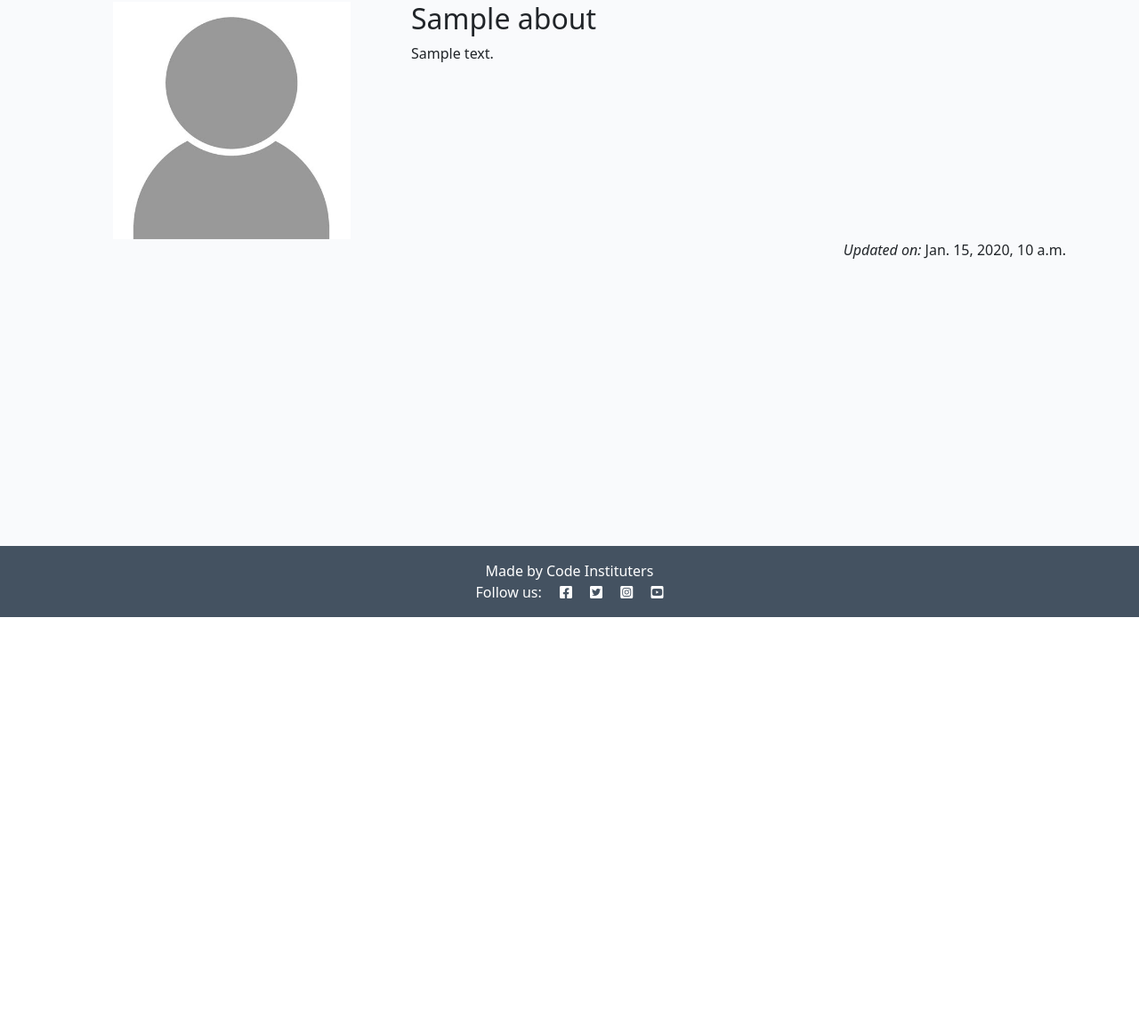
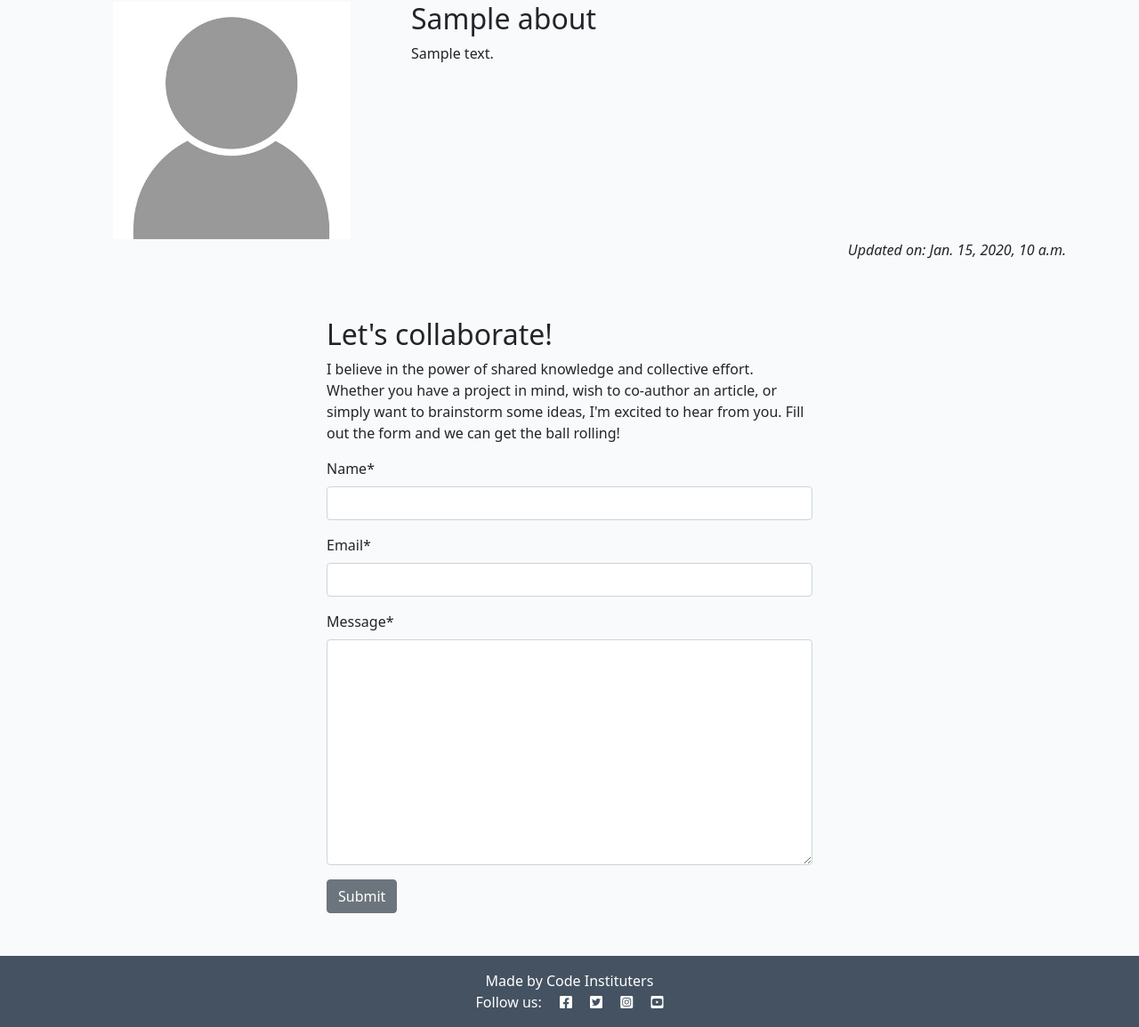
Before and after one commit to SummonerSkies/django-blog, a Django app: page /about/ in a window 1280 px wide. Shown: the part 106-1261 px from the top of the page at 89% size. Before the commit the page ends 800 px from the top, so only its background shows below. Run offline with Django 4.2, Linux system fonts and the light colour scheme; tables that the repository leaves empty hold one stand-in row (values such as "Sample post"); some libraries are stand-ins or nearby versions.

Commit message:
Added the form directly to the ABOUT page

```diff
--- /dev/null
+++ b/about/forms.py
@@ -0,0 +1,7 @@
+from .models import CollaborateRequest
+from django import forms
+
+class CollaborateForm(forms.ModelForm):
+    class Meta:
+        model = CollaborateRequest
+        fields = ('name', 'email', 'message')
--- a/about/models.py
+++ b/about/models.py
@@ -1,10 +1,22 @@
 from django.db import models
 
 # Create your models here.
+
+
 class About(models.Model):
     title = models.CharField(max_length=200)
+    updated_on = models.DateTimeField(auto_now=True)
     content = models.TextField()
-    updated_on = models.DateTimeField(auto_now=True)
 
     def __str__(self):
         return self.title
+
+
+class CollaborateRequest(models.Model):
+    name = models.CharField(max_length=200)
+    email = models.EmailField()
+    message = models.TextField()
+    read = models.BooleanField(default=False)
+
+    def __str__(self):
+        return f"Collaboration request from {self.name}"
--- a/about/templates/about/about.html
+++ b/about/templates/about/about.html
@@ -1,23 +1,42 @@
 {% extends 'base.html' %}
+{% load static %}
+{% load crispy_forms_tags %}
+
 {% block content %}
-{% load static %}
 <div class="container mt-5">
     <div class="row">
-        <div class="col-4 text-center">
+        <div class="col-12 col-md-4 text-center">
             <img src="{% static 'images/nobody.jpg' %}" width="75%">
         </div>
-        <div class="col-8">
-            <!-- Title goes between these h2 tags -->
-            <h2> {{ about.title }}</h2>
-            <!-- Content goes directly underneath this -->
-             {{ about.content | safe }}
+        <div class="col-12 col-md-8">
+            <h2>{{ about.title }}</h2>
+            {{ about.content | safe }}
         </div>
     </div>
     <div class="row">
         <div class="col text-right">
-            <!-- Updated on field goes in here -->
-            <p class="text-end"><em>Updated on: </em> {{ about.updated_on}} </p>
+          <!-- Updated on field goes in here -->
+
+          <p class="text-end"><em>Updated on: {{ about.updated_on }}</em></p>
         </div>
-      </div>
+    </div>
+    <div class="row justify-content-center">
+        <div class="col-12 col-md-6 my-5">
+            <h2>Let's collaborate!</h2>
+            <p>I believe in the power of shared knowledge and collective effort.
+                Whether you have a project in mind, wish to co-author
+                an article, or simply want to brainstorm some ideas,
+                I'm excited to hear from you. Fill out the form
+                and we can get the ball rolling!</p>
+
+            <!-- add your form here. Your submit button should
+                                have the classes of btn, btn-secondary -->
+            <form method="post">
+                {{ collaborate_form | crispy }}
+                {% csrf_token %}
+                <button class="btn btn-secondary" type="submit">Submit</button>
+            </form>
+        </div>
+    </div>
 </div>
 {% endblock content %}
--- a/about/views.py
+++ b/about/views.py
@@ -1,15 +1,20 @@
 from django.shortcuts import render
+from .forms import CollaborateForm
 from .models import About
 
-# Create your views here.
+
 def about_me(request):
     """
     Renders the About page
     """
     about = About.objects.all().order_by('-updated_on').first()
+    collaborate_form = CollaborateForm()
 
     return render(
         request,
         "about/about.html",
-        {"about": about},
+        {
+            "about": about,
+            "collaborate_form": collaborate_form
+        },
     )
--- a/blog/forms.py
+++ b/blog/forms.py
@@ -1,6 +1,5 @@
 from .models import Comment
 from django import forms
-
 
 class CommentForm(forms.ModelForm):
     class Meta:
--- a/blog/views.py
+++ b/blog/views.py
@@ -32,6 +32,7 @@ def post_detail(request, slug):
     comments = post.comments.all().order_by("-created_on")
     comment_count = post.comments.filter(approved=True).count()
     if request.method == "POST":
+        print("Received a POST request")
         comment_form = CommentForm(data=request.POST)
         if comment_form.is_valid():
             comment = comment_form.save(commit=False)
@@ -44,6 +45,7 @@ def post_detail(request, slug):
             )
 
     comment_form = CommentForm()
+    print("About to render template")
 
     return render(
         request,
```
Also changed, not shown: about/admin.py (+15 -3 lines), about/migrations/0002_collaboraterequest.py (added).
